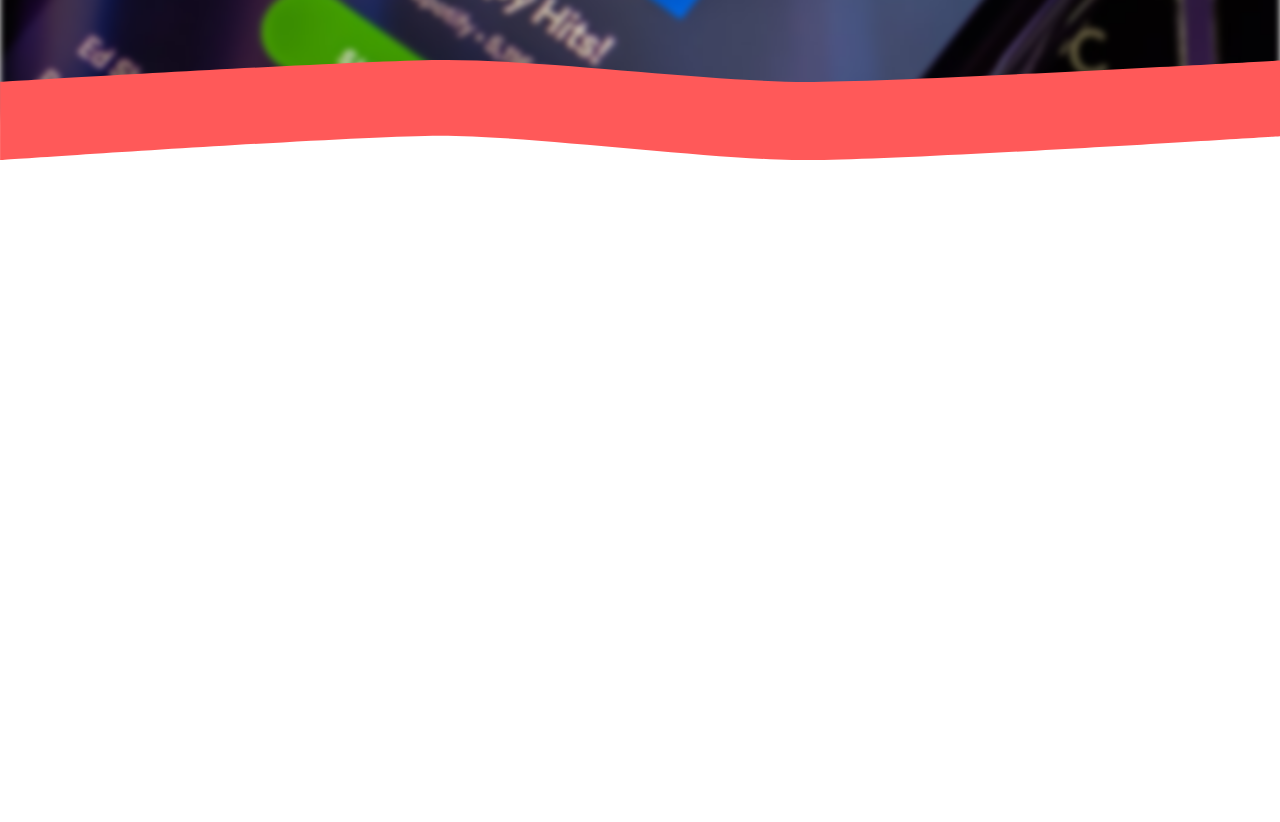
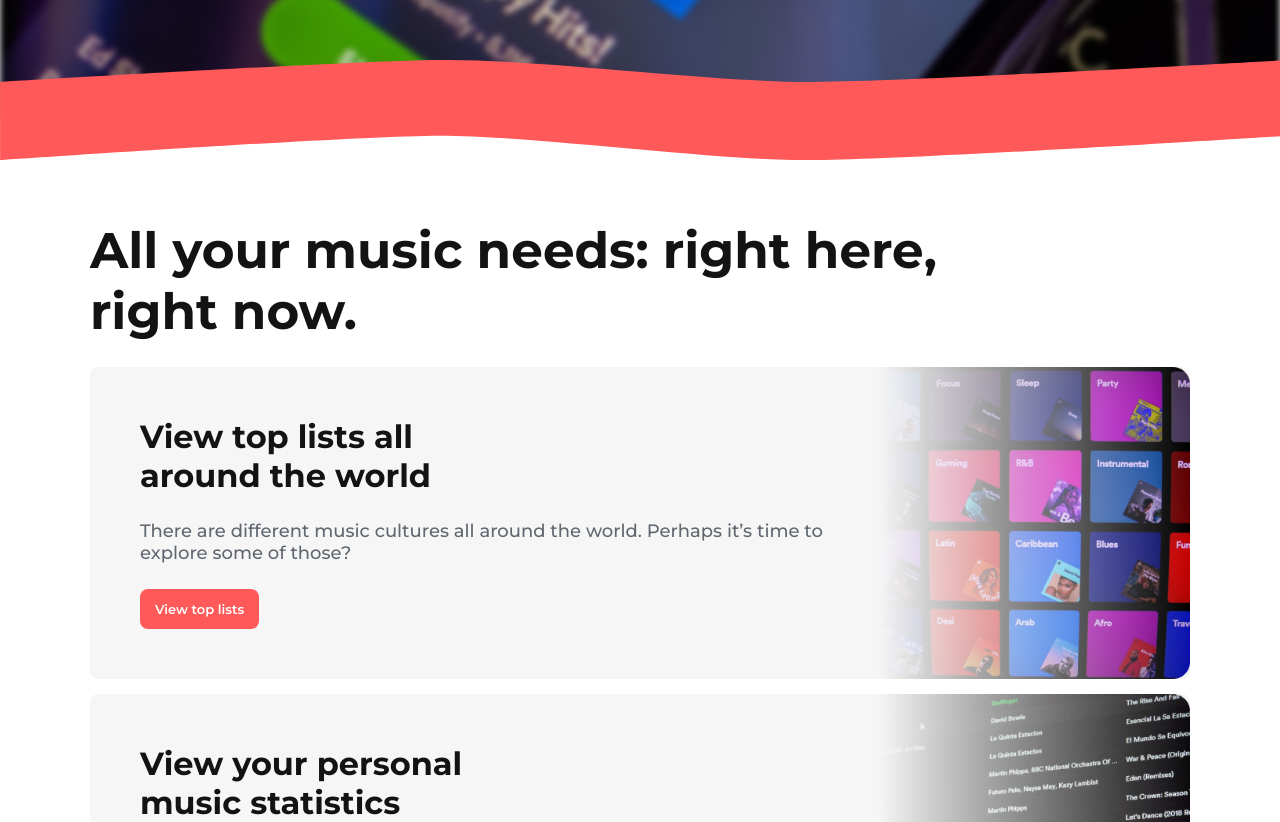
Before and after one commit to Poxie/newest-spotify-app, a Next.js app: page / in a window 1280 px wide. Shown: the part 600-1422 px from the top of the page. Before the commit the page ends 800 px from the top, so only its background shows below. Built offline with nearby package versions, Linux system fonts and the light colour scheme.

Commit message:
Displaying home tiles and home tiles header

```diff
--- /dev/null
+++ b/components/home/HomeTile.tsx
@@ -0,0 +1,29 @@
+import Image from 'next/image';
+import styles from '../../styles/Home.module.scss';
+import Button from '../button';
+import { TileType } from "./HomeTiles";
+
+export const HomeTile: React.FC<TileType> = ({ title, text, image, path, buttonText }) => {
+    return(
+        <li className={styles['tile']}>
+            <div className={styles['tile-text']}>
+                <h2>
+                    {title}
+                </h2>
+                <p>
+                    {text}
+                </p>
+                <Button href={path}>
+                    {buttonText}
+                </Button>
+            </div>
+            <div className={styles['tile-image']}>
+                <Image
+                    src={image}
+                    alt=""
+                    fill
+                />
+            </div>
+        </li>
+    )
+}
--- /dev/null
+++ b/components/home/HomeTiles.tsx
@@ -0,0 +1,23 @@
+import styles from '../../styles/Home.module.scss';
+import tiles from '../../assets/static/tiles.json';
+import { HomeTile } from './HomeTile';
+
+export type TileType = typeof tiles[0];
+export const HomeTiles = () => {
+    return(
+        <div className={styles['tiles']}>
+            <h2>
+                All your music needs: right here, <br/>right now.
+            </h2>
+
+            <ul className={styles['tile-container']}>
+                {tiles.map((tile, key) => (
+                    <HomeTile
+                        {...tile}
+                        key={key}
+                    />
+                ))}
+            </ul>
+        </div>
+    )
+}
--- a/components/home/index.tsx
+++ b/components/home/index.tsx
@@ -1,9 +1,11 @@
 import { HomeMain } from './HomeMain';
+import { HomeTiles } from './HomeTiles';
 
 export default function Home() {
     return(
         <>
             <HomeMain />
+            <HomeTiles />
         </>
     )
 }
--- a/styles/Home.module.scss
+++ b/styles/Home.module.scss
@@ -1,3 +1,4 @@
+// Main
 .main {
     height: 90vh;
     position: relative;
@@ -37,3 +38,66 @@
     position: absolute;
     bottom: -5vh;
 }
+
+// Tiles
+.tiles {
+    --section-padding: 100px;
+    padding: var(--section-padding) 0;
+    width: var(--width-main);
+    max-width: var(--width-main-max);
+    margin: 0 auto;
+
+    &>h2 {
+        font-size: 50px;
+        margin: 0;
+        margin-bottom: var(--spacing-primary);
+    }
+}
+.tile-container {
+    display: grid;
+    gap: var(--spacing-secondary);
+}
+.tile {
+    display: flex;
+    background-color: var(--background-secondary);
+    border-radius: var(--border-radius-primary);
+    overflow: hidden;
+}
+.tile-text {
+    width: 72%;
+    padding: calc(var(--spacing-primary) * 2);
+    display: flex;
+    flex-direction: column;
+    align-items: flex-start;
+
+    h2 {
+        margin: 0;
+        font-size: 32px;
+        font-weight: 700;
+        width: 55%;
+    }
+    p {
+        font-size: 18px;
+        color: var(--text-secondary);
+        margin: var(--spacing-primary) 0;
+    }
+}
+.tile-image {
+    flex: 1;
+    aspect-ratio: 1;
+    position: relative;
+
+    img {
+        object-fit: cover;
+    }
+
+    &::after {
+        content: '';
+        width: 100%;
+        height: 100%;
+        position: absolute;
+        top: 0;
+        left: 0;
+        background: linear-gradient(90deg, rgba(var(--background-secondary-rgb), 1) 0%, rgba(var(--background-secondary-rgb), 0) 100%);
+    }
+}
```
